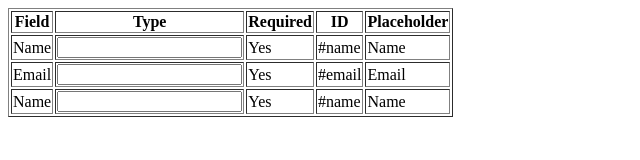
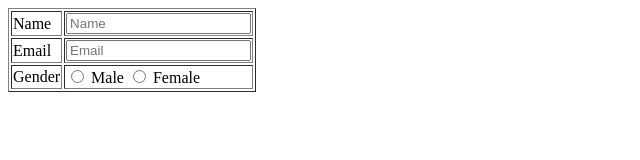
Before and after one commit to acciojob/signup-form-car-saif-saleem, a website: page main.html in a window 1280 px wide. Shown: the whole page, without its empty margins (0-640 px from the left). Drawn offline with Linux system fonts and the light colour scheme.

Commit message:
created a submission

```diff
--- a/main.html
+++ b/main.html
@@ -12,30 +12,30 @@
 </script>
 <form action="#" mtehod="post">
 	<table border="1">
-		<tr>
+<!-- 		<tr>
 	<th>Field</th>
 	<th>Type</th>
 	<th>Required</th>
 	<th>ID</th>
 	<th>Placeholder</th>
-		</tr>
+		</tr> -->
 		<tr>
 		<td>
 		Name
 		</td>
 		<td>
 		<label for="name"></label>
-        <input id="name" name="username" type="text" />
+        <input id="name" name="username" type="text" required placeholder="Name" />
 		</td>
-		<td>
+<!-- 		<td>
 			Yes
-		</td>
-		<td>
+		</td> -->
+<!-- 		<td>
 			#name
-		</td>
-		<td>
+		</td> -->
+<!-- 		<td>
 			Name
-		</td>
+		</td> -->
 		</tr>
 		<tr>
 		<td>
@@ -43,9 +43,9 @@
 		</td>
 		<td>
 		<label for="email"></label>
-        <input id="email" name="useremail" type="email" />
+        <input id="email" name="useremail" type="email" required placeholder="Email"/>
 		</td>
-		<td>
+<!-- 		<td>
 			Yes
 		</td>
 		<td>
@@ -53,25 +53,28 @@
 		</td>
 		<td>
 			Email
-		</td>
+		</td> -->
 		</tr>
-
+		<tr>
 		<td>
-		Name
+		Gender
 		</td>
 		<td>
-		<label for="username"></label>
-        <input id="username" name="name" type="text" />
+		<label for="gender"></label>
+         <input type="radio" id="gender" name="gender" value="male" required/> Male
+         <input type="radio" id="gender" name="gender" value="female" required/> Female
 		</td>
-		<td>
+<!-- 		<td>
 			Yes
 		</td>
 		<td>
-			#name
+			#gender_m, #gender_f
 		</td>
 		<td>
-			Name
-		</td>
+			-
+		</td> -->
+		</tr>
+
 	</table>
 
 </form>
```
